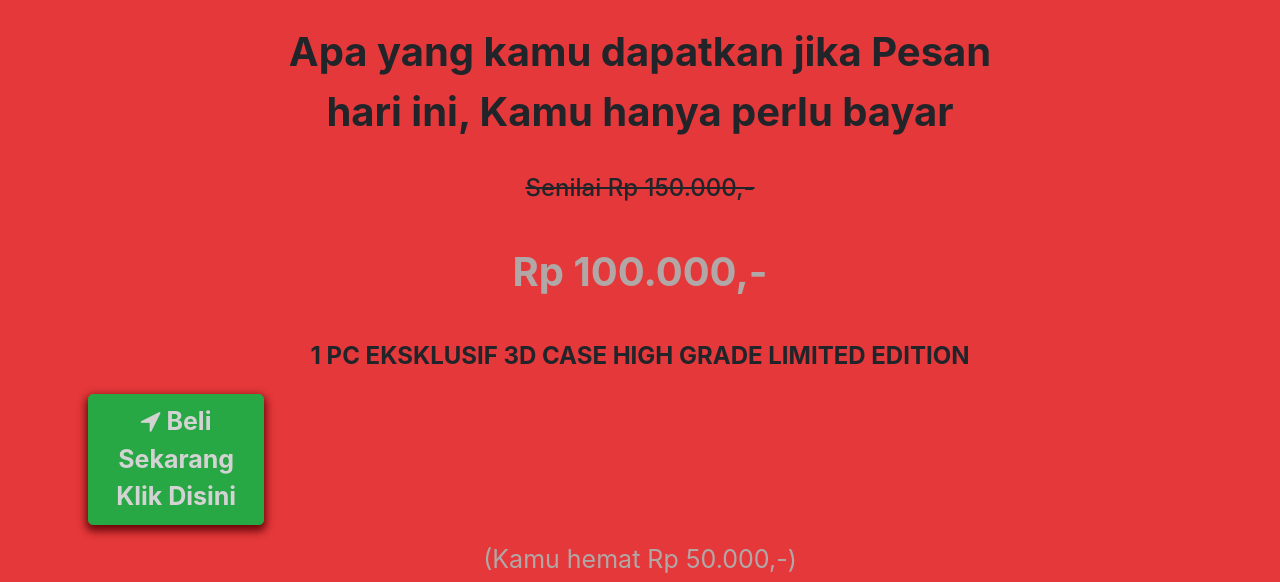
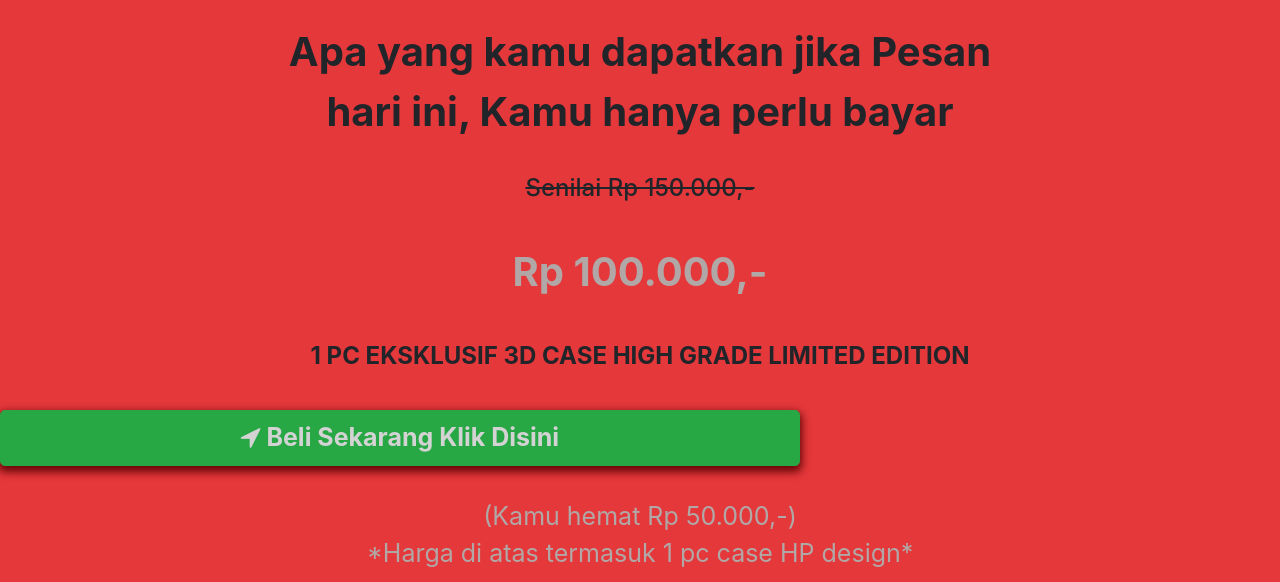
Before and after one commit to Rizzdd/Rizzdd.github.io, a plain HTML site: page index.html in a window 1280 px wide. Shown: the part 10226-10808 px from the top of the page. Drawn offline with nearby package versions, Linux system fonts and the light colour scheme.

Commit message:
Update index.html

```diff
--- a/index.html
+++ b/index.html
@@ -472,8 +472,8 @@
             </div>
             <div class="row">
                 <form class="" action="checkout.html">
-                    <div class="d-flex align-items-center justify-content-center flex-column">
-                        <button class="pan2 btn btn-success btn-lg btn-block light-gray" type="submit"><i class="fa fa-location-arrow"> </i> Beli Sekarang Klik Disini</button>
+                    <div class="p-3 text-center d-flex align-items-center justify-content-center flex-column mx-auto pann">
+                        <button class="pann btn btn-success btn-lg btn-block light-gray" type="submit"><i class="fa fa-location-arrow"> </i> Beli Sekarang Klik Disini</button>
                     </div>
                 </form>
             </div>
```
